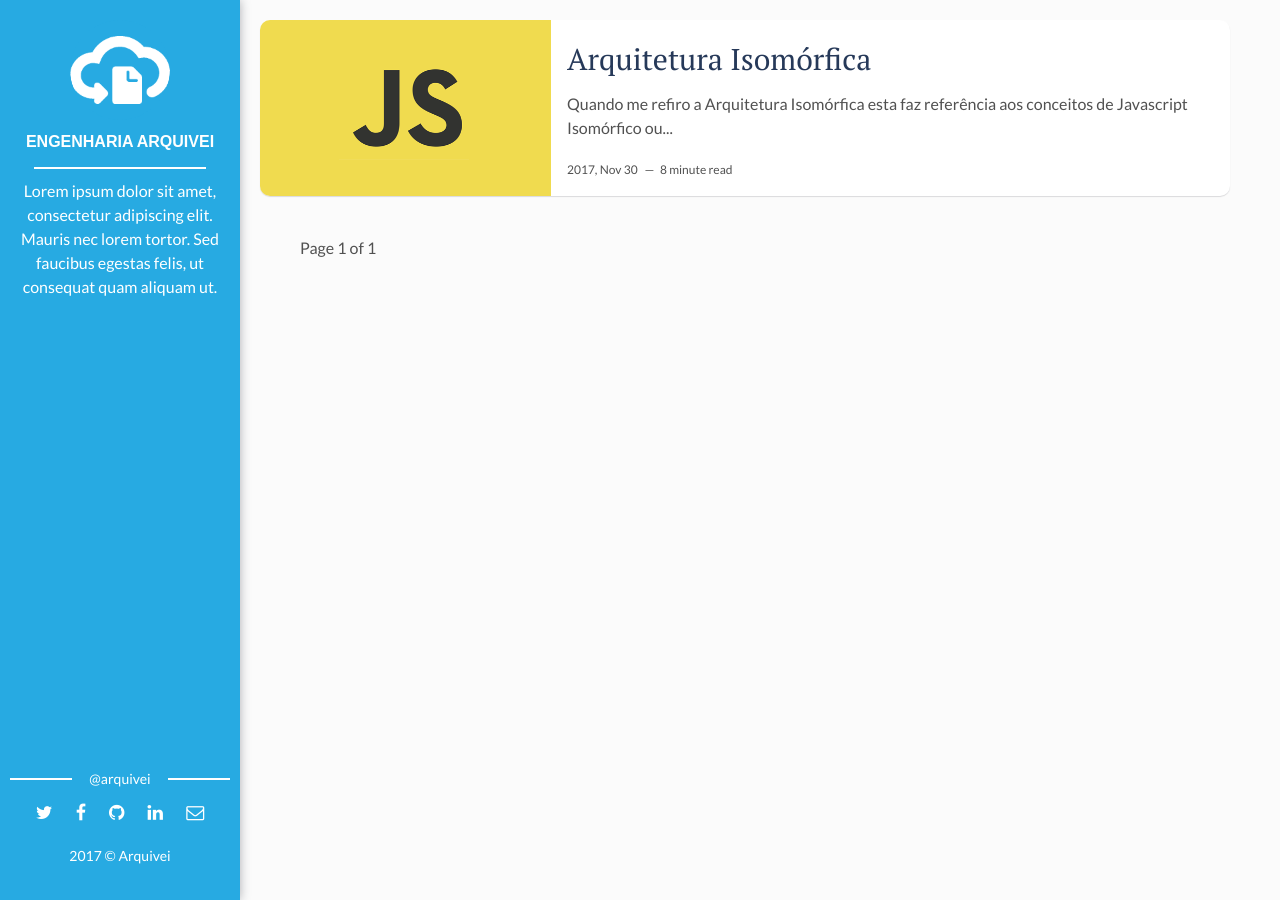
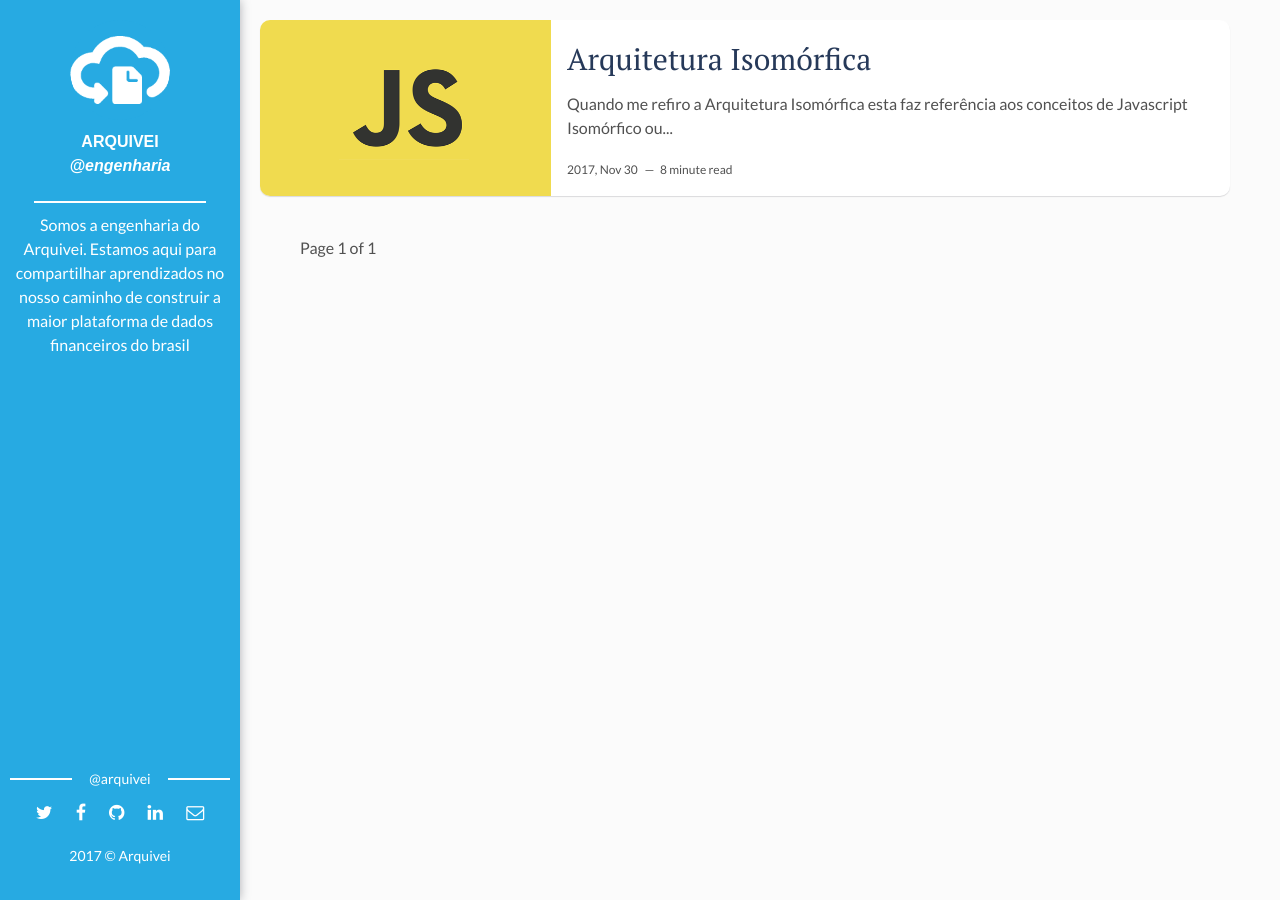
Before and after one commit to arquivei/arquivei.github.io, a Jekyll site: the page built from index.html, in a window 1280 px wide. Built offline with Jekyll 4.4.1, drawn with Linux system fonts in a browser that asks for light colours; the list of posts is cut into pages by our own code.

Commit message:
Atualiza autores

```diff
--- a/_config.yml
+++ b/_config.yml
@@ -9,14 +9,14 @@
 
 authors:
   arquivei:
-    name: Engenharia Arquivei
+    name: Arquivei
     image: arquivei.png
-    about: Lorem ipsum dolor sit amet, consectetur adipiscing elit. Mauris nec lorem tortor. Sed faucibus egestas felis, ut consequat quam aliquam ut.
+    about: Somos a engenharia do Arquivei. Estamos aqui para compartilhar aprendizados no nosso caminho de construir a maior plataforma de dados financeiros do brasil
     social_networks:
-      facebook: facebook
-      github: github
-      twitter: twitter
-      linkedin: linkedin
+      facebook: arquivei
+      github: arquivei
+      twitter: arquiveioficial
+      linkedin: company/4811635/
       email: engenharia@arquivei.com.br
   gustavo_san:
     name: Gustavo Santiago
@@ -31,10 +31,11 @@
     name: Rafael Mariano
     job: Software Engineer
     image: olinda.jpg
-    about: Lorem ipsum dolor sit amet, consectetur adipiscing elit. Mauris nec lorem tortor. Sed faucibus egestas felis, ut consequat quam aliquam ut.
+    about: Sou fofurizator developer. "Javascript é funcional... o resto é gambiarra"
     social_networks:
       github: toruticas
       twitter: toruticas
+      linkedin: in/toruticas
       email: rafael.silva@arquivei.com.br
 
 
```
